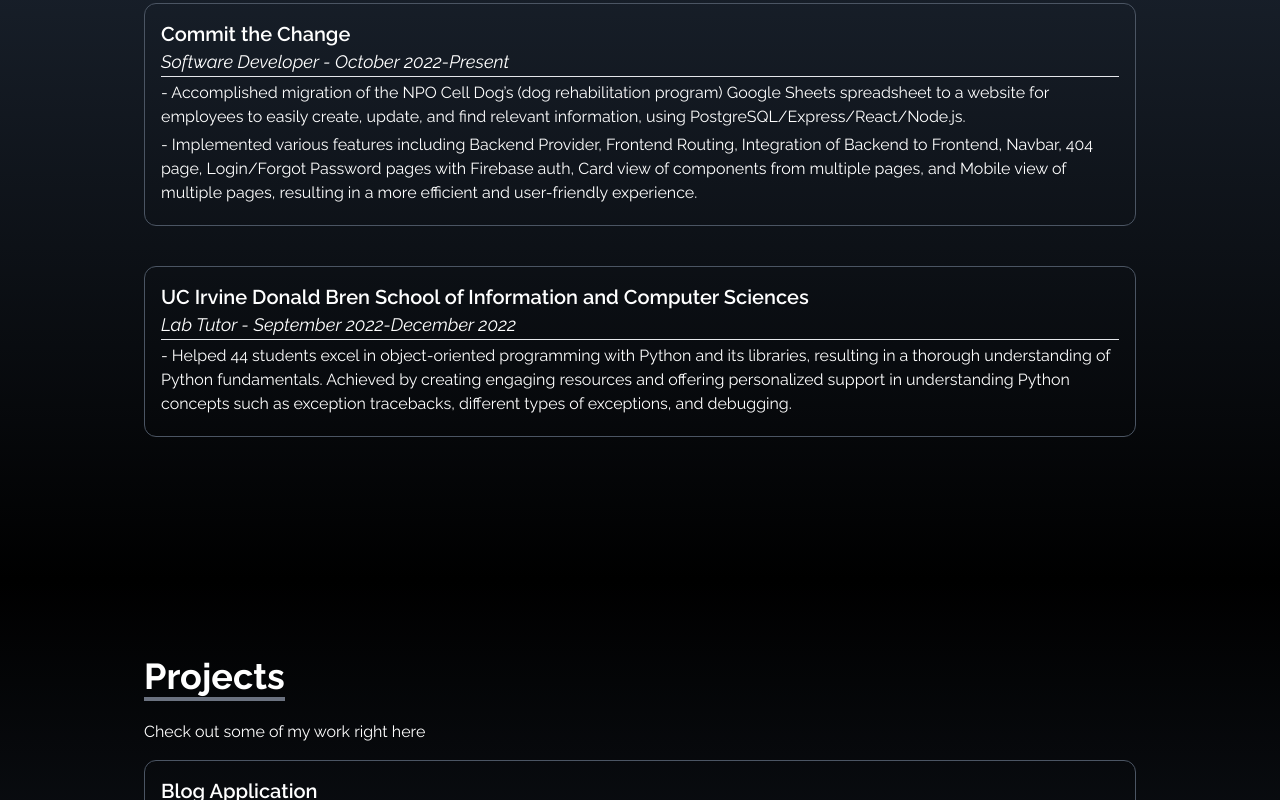
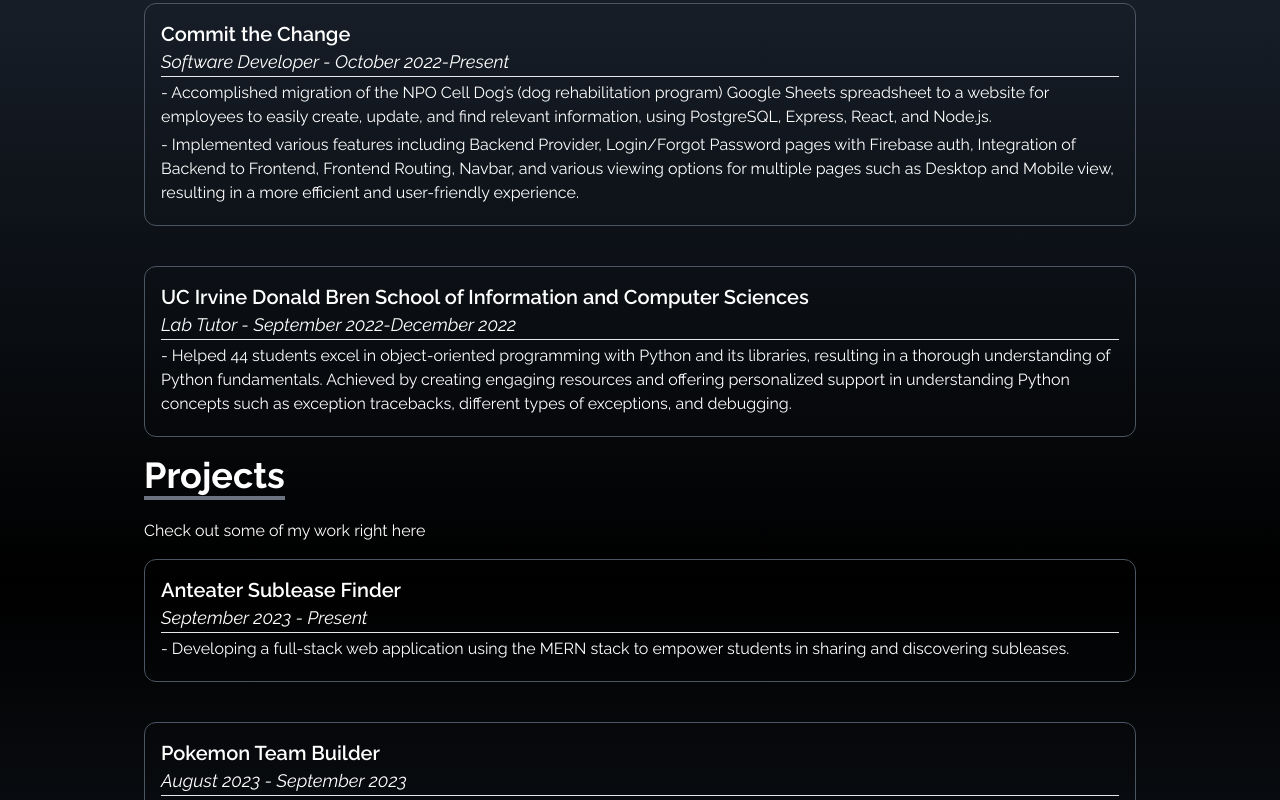
Before and after one commit to RaymondYan38/portfolio, a React (Create React App) app: page / in a window 1280 px wide. Shown: the part 1020-1820 px from the top of the page. Built offline with nearby package versions, Linux system fonts and the light colour scheme.

Commit message:
updating personal website to be more up to date

```diff
--- a/src/components/Experience.jsx
+++ b/src/components/Experience.jsx
@@ -10,11 +10,11 @@ const Experience = () => {
       description: [
         {
           id: 1,
-          text: "Accomplished migration of the NPO Cell Dog’s (dog rehabilitation program) Google Sheets spreadsheet to a website for employees to easily create, update, and find relevant information, using PostgreSQL/Express/React/Node.js.",
+          text: "Accomplished migration of the NPO Cell Dog’s (dog rehabilitation program) Google Sheets spreadsheet to a website for employees to easily create, update, and find relevant information, using PostgreSQL, Express, React, and Node.js.",
         },
         {
           id: 2,
-          text: "Implemented various features including Backend Provider, Frontend Routing, Integration of Backend to Frontend, Navbar, 404 page, Login/Forgot Password pages with Firebase auth, Card view of components from multiple pages, and Mobile view of multiple pages, resulting in a more efficient and user-friendly experience.",
+          text: "Implemented various features including Backend Provider, Login/Forgot Password pages with Firebase auth, Integration of Backend to Frontend, Frontend Routing, Navbar, and various viewing options for multiple pages such as Desktop and Mobile view, resulting in a more efficient and user-friendly experience.",
         },
       ],
     },
--- a/src/components/Projects.jsx
+++ b/src/components/Projects.jsx
@@ -3,8 +3,37 @@ import React from "react";
 const Projects = () => {
   const projects = [
     {
+      id: 0,
+      title: "Anteater Sublease Finder",
+      tech: ["MongoDB", "Express.js", "React.js", "Node.js", "Tailwind CSS"],
+      date: "September 2023 - Present",
+      description: [
+        {
+          id: 1,
+          text: "Developing a full-stack web application using the MERN stack to empower students in sharing and discovering subleases.",
+        },
+      ],
+    },
+    {
       id: 1,
+      title: "Pokemon Team Builder",
+      tech: ["React.js", "Tailwind CSS"],
+      date: "August 2023 - September 2023",
+      description: [
+        {
+          id: 1,
+          text: "Created a comprehensive Pokemon team building application leveraging React and Tailwind CSS, catering to all mainline Pokemon games.",
+        },
+        {
+          id: 2,
+          text: "Implemented a robust team analysis tool enabling users to identify strengths and weaknesses within their teams for both offensive and defensive strategies.",
+        },
+      ],
+    },
+    {
+      id: 2,
       title: "Blog Application",
+      tech: ["MongoDB", "Express.js", "React.js", "Node.js"],
       date: "Winter 2023",
       description: [
         {
@@ -14,8 +43,9 @@ const Projects = () => {
       ],
     },
     {
-      id: 2,
+      id: 3,
       title: "Valorant Stats Discord Bot",
+      tech: ["Python", "Selenium", "Discord"],
       date: "Summer 2022",
       description: [
         {
@@ -25,8 +55,9 @@ const Projects = () => {
       ],
     },
     {
-      id: 3,
+      id: 4,
       title: "Zot Point Average",
+      tech: ["Javascript", "HTML", "CSS"],
       date: "Zot Hacks Winner 2021",
       description: [
         {
```
